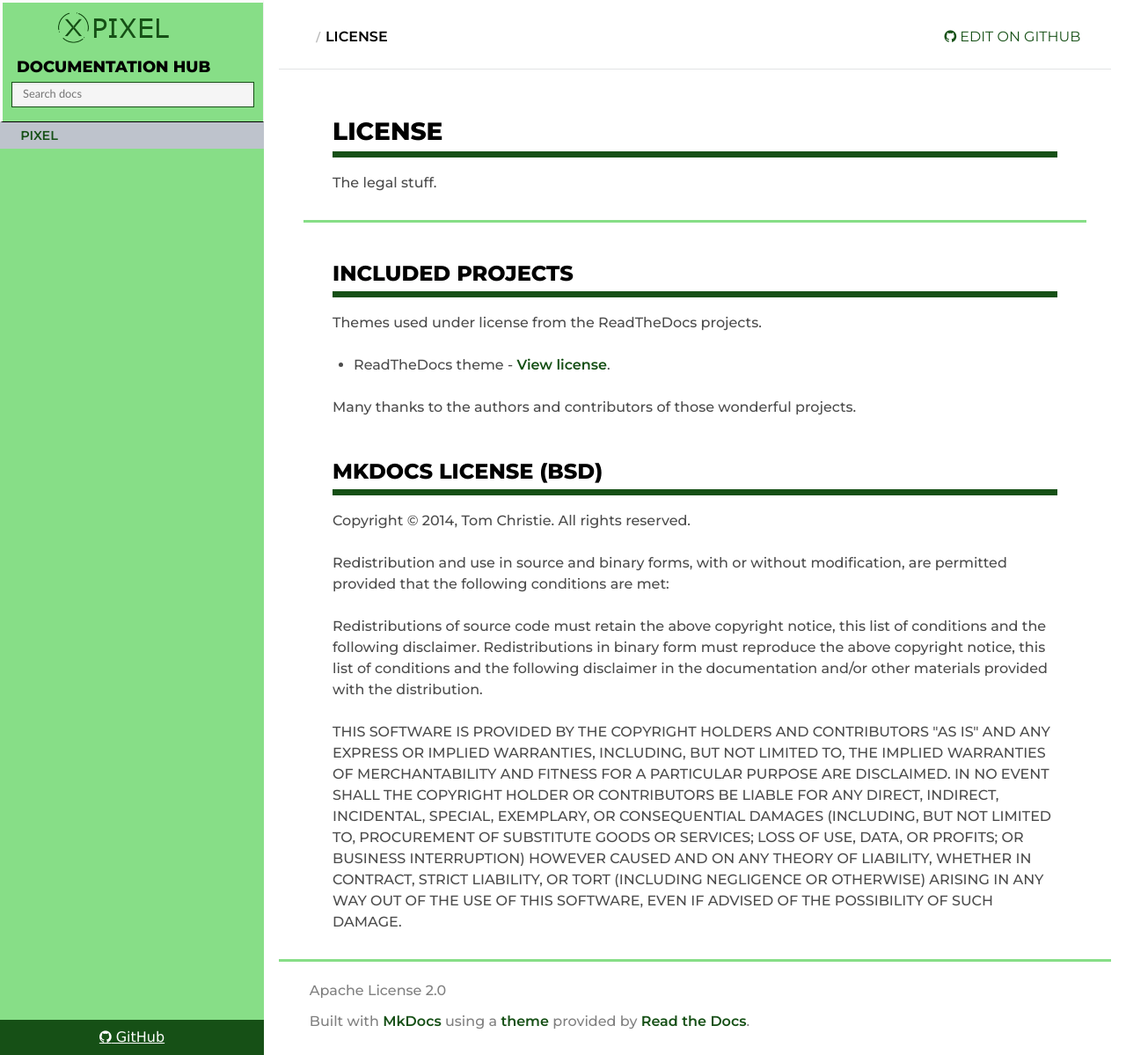
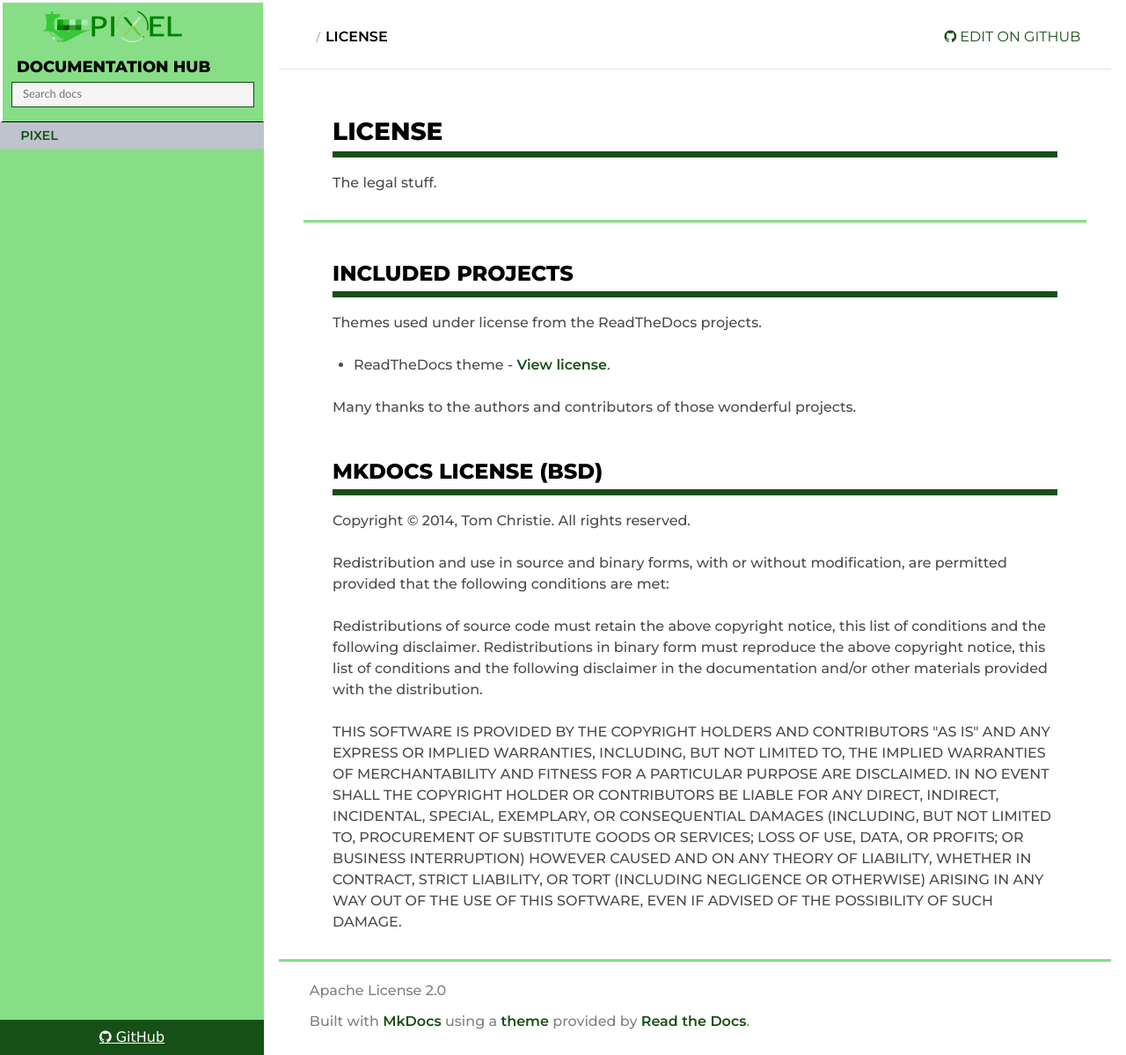
Before and after one commit to pixel-ports/docs-hub, an MkDocs documentation site: the page built from docs/about/license.md, in a window 1280 px wide and 1199 px high. Shown: the whole window at 88% size. Built offline with MkDocs 1.6.1, drawn with Linux system fonts in a browser that asks for light colours; nearby versions of some CDN libraries; old or Windows-style settings are respelled for this version of MkDocs.

Commit message:
Update pixel_b.css

```diff
--- a/docs/css/pixel_b.css
+++ b/docs/css/pixel_b.css
@@ -8,7 +8,7 @@ body {
 .wy-side-nav-search{
  clear:both !important;
  padding:40px 10px 16px 10px;
- background-image: url('pixel_rthd_icon.png') !important;
+ background-image: url('pixel_rthd_icon2.png') !important;
  background-size: 128px 30px !important;
  background-repeat: no-repeat !important;
  background-position: 15px 8px !important;
@@ -72,7 +72,7 @@ a.icon-home{
   border-right: #efefef solid 1px;
  clear:both !important;
  padding:60px 10px 16px 10px;
- background-image: url('pixel_rthd_icon.png') !important; */
+ background-image: url('pixel_rthd_icon2.png') !important; */
  background-size: 128px 30px !important;
  background-repeat: no-repeat !important;
  background-position: 45px 8px !important;
```
